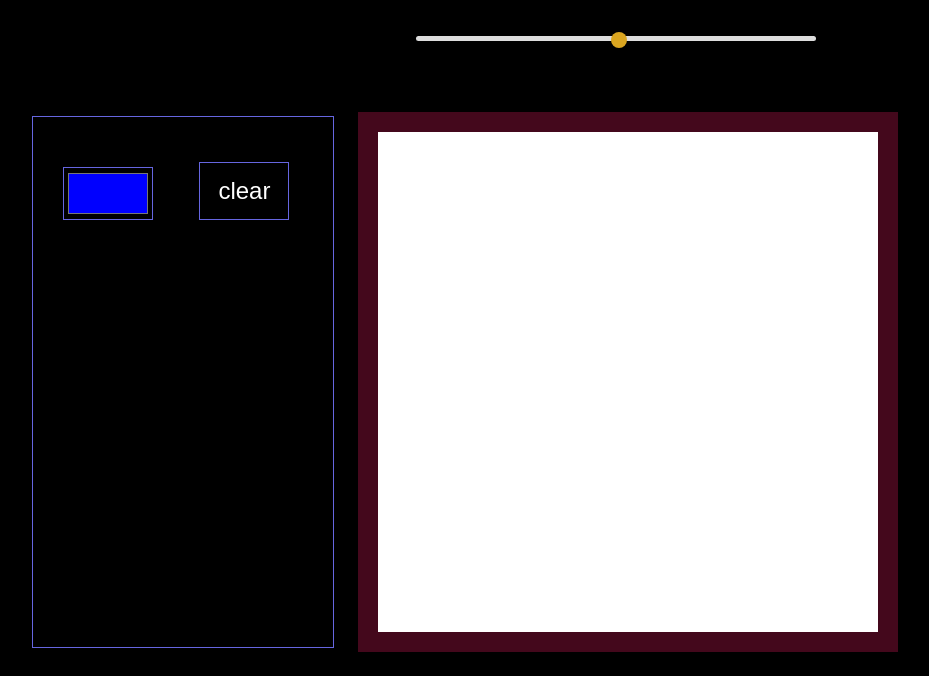
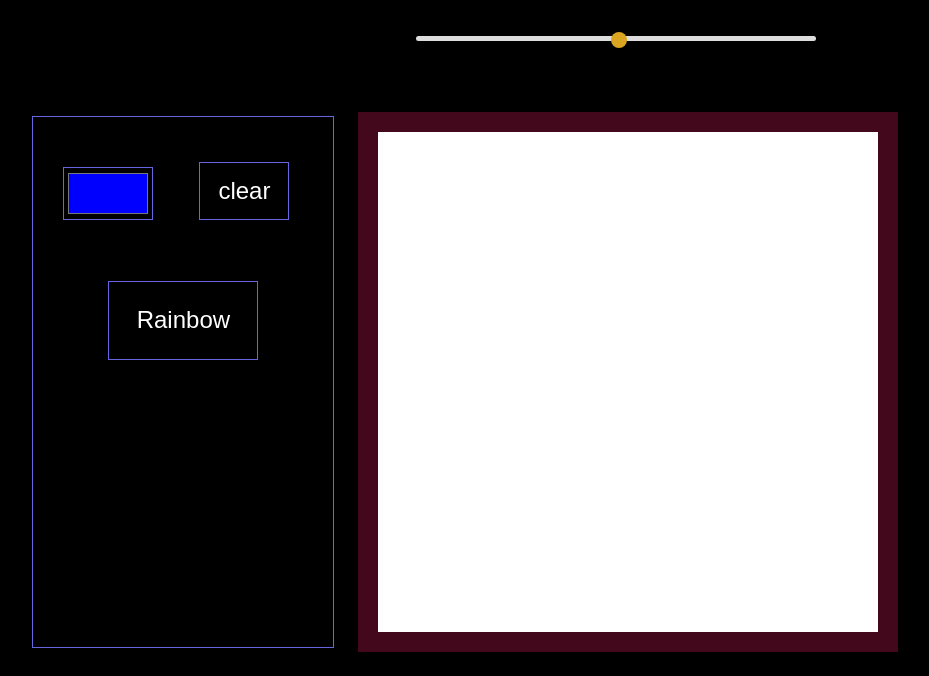
Before and after one commit to smungroo17/EtchASketch, a plain HTML site: page index.html in a window 1280 px wide. Shown: the part 124-800 px from the top of the page, without its empty margins (6-935 px from the left). Drawn offline with Linux system fonts and the light colour scheme.

Commit message:
Added rainbow color functionality

```diff
--- a/index.html
+++ b/index.html
@@ -15,6 +15,7 @@
     <div class="tools">
       <input type="color" id="colorpicker" value="#0000ff" class="picker" placeholder="Color" oninput="setColor(this.value)">
       <button class="clear" id="clear">clear</button>
+      <button class="rainbow" onclick="rainbow()">Rainbow</button>
     </div>
     <script>
         var container = document.getElementById('myCanvas');
@@ -52,6 +53,22 @@
             })
           }
         }
+        function randomColor() {
+          let color = [];
+          for (let i = 0; i < 3; i++) {
+            color.push(Math.floor(Math.random() * 256));
+          }
+          return 'rgb(' + color.join(', ') + ')';
+        }
+        function rainbow(){
+          var children = container.children;
+          for(var i=0; i<children.length; i++){
+            var child = children[i];
+            child.addEventListener("mouseenter", function(){
+              this.style.backgroundColor = randomColor();
+            })
+          }
+        }
     </script>
 </body>
 </html>
--- a/style.css
+++ b/style.css
@@ -105,3 +105,28 @@ input[type=range]::-webkit-slider-thumb {
 .picker:active {
     border: 5px solid rgb(102, 102, 224);
 }
+.rainbow{
+    position: relative;
+    top: 18%;
+    left: 25%;
+    border: 1px solid rgb(102, 102, 224);
+    width: 50%;
+    height: 15%;
+    background-color: transparent;
+    font-family: Trattatello, fantasy;
+    color: white;
+    font-size: 150%;
+}
+.rainbow:hover{
+    background-image: linear-gradient(to right, red, orange, yellow, green, blue, indigo, violet, red);
+    animation:slidebg 3s linear infinite;
+    cursor: pointer;
+}
+.rainbow:active{
+    border: 5px solid rgb(102, 102, 224);
+}
+@keyframes slidebg {
+    to {
+      background-position:20vw;
+    }
+}
```
